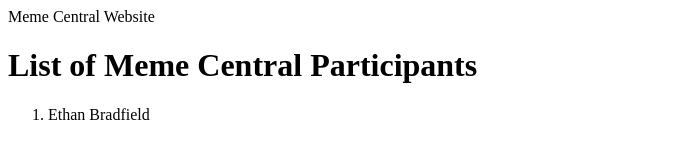
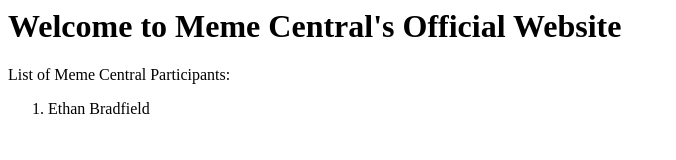
Before and after one commit to FaIcon-King/meme-central, a plain HTML site: page index.html in a window 1280 px wide. Shown: the whole page, without its empty margins (0-676 px from the left). Drawn offline with Linux system fonts and the light colour scheme.

Commit message:
Update index.html

```diff
--- a/index.html
+++ b/index.html
@@ -1,7 +1,10 @@
 <html>
-  <head> Meme Central Website </head>
+  <head>
+    <title>Meme Central Website</title>
+  </head>
   <body>
-    <h1> List of Meme Central Participants </h1>
+    <h1> Welcome to Meme Central's Official Website</h1>
+    <p>List of Meme Central Participants:</p>
     <ol>
       <li> Ethan Bradfield </li>
     </ol>
```
